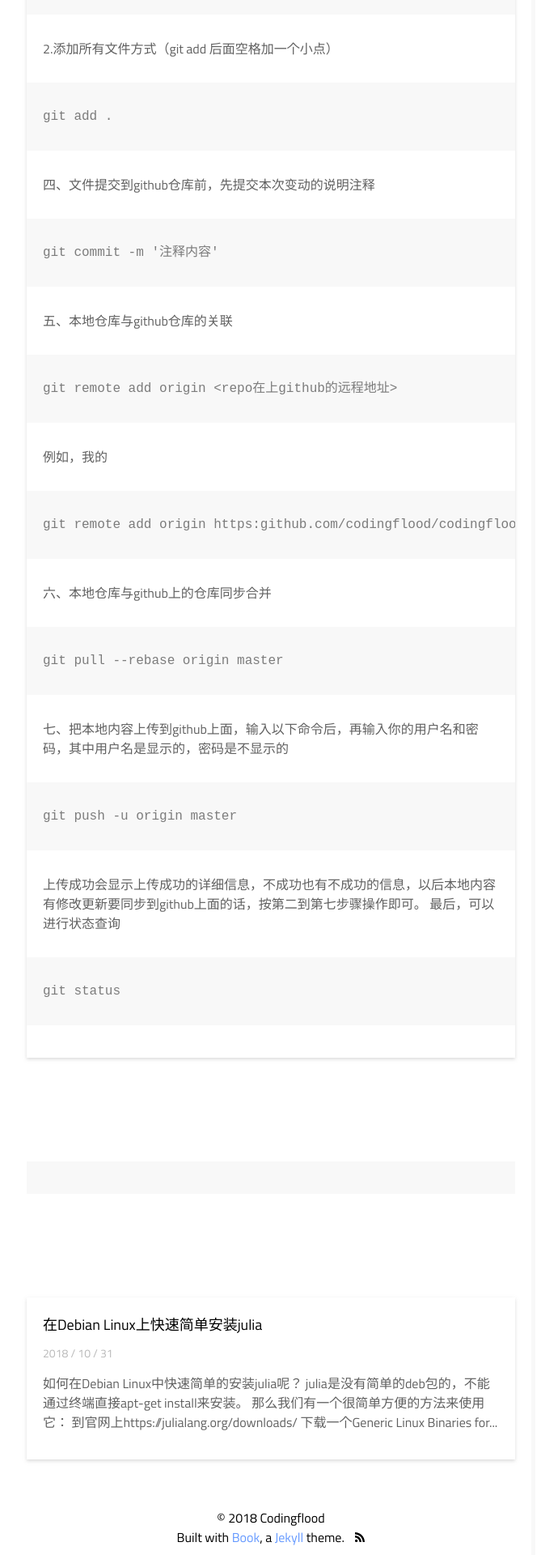
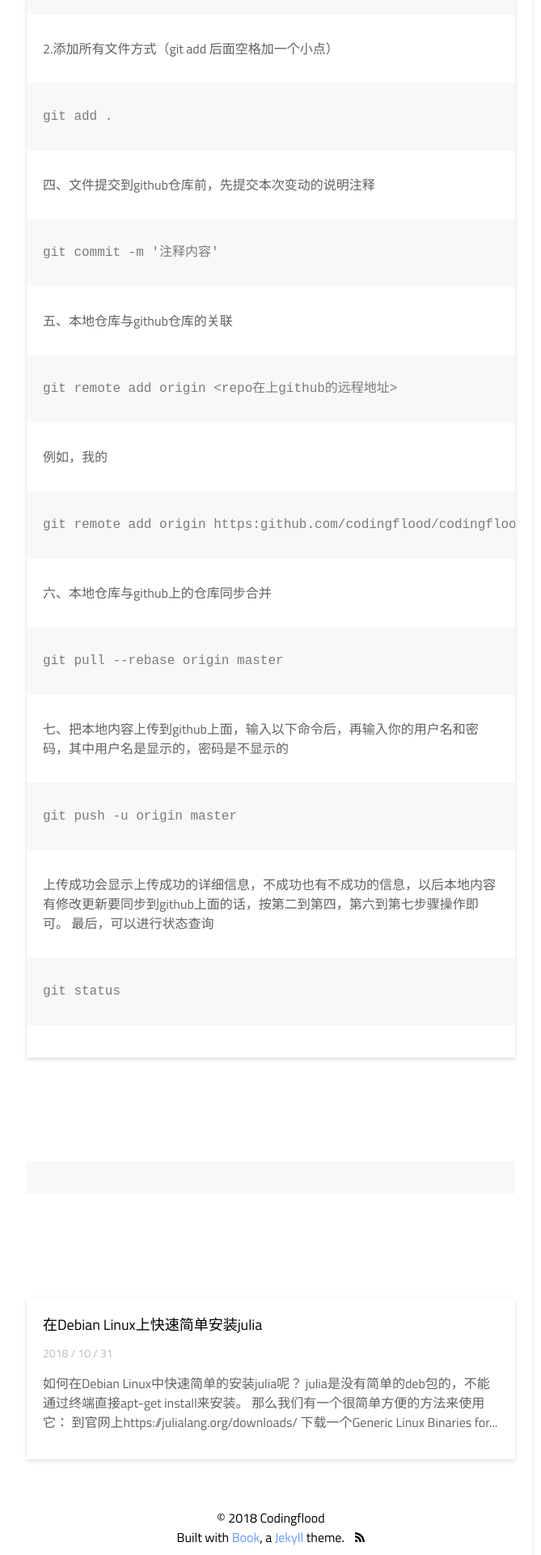
Before and after one commit to codingflood/codingflood.github.io, a Jekyll site: the page built from _posts/2018-11-02-Push-To-Github-Repo.md, in a window 1280 px wide. Shown: the part 802-2722 px from the top of the page at 81% size, without its empty margins (490-1159 px from the left). Built offline with Jekyll 4.4.1, drawn with Linux system fonts in a browser that asks for light colours; comment, search, counter and statistics services are not loaded.

````diff
--- a/_posts/2018-11-02-Push-To-Github-Repo.md
+++ b/_posts/2018-11-02-Push-To-Github-Repo.md
@@ -46,7 +46,7 @@
 ```
 git push -u origin master
 ```
-上传成功会显示上传成功的详细信息，不成功也有不成功的信息，以后本地内容有修改更新要同步到github上面的话，按第二到第七步骤操作即可。
+上传成功会显示上传成功的详细信息，不成功也有不成功的信息，以后本地内容有修改更新要同步到github上面的话，按第二到第四，第六到第七步骤操作即可。
 最后，可以进行状态查询
 ```
 git status
````
